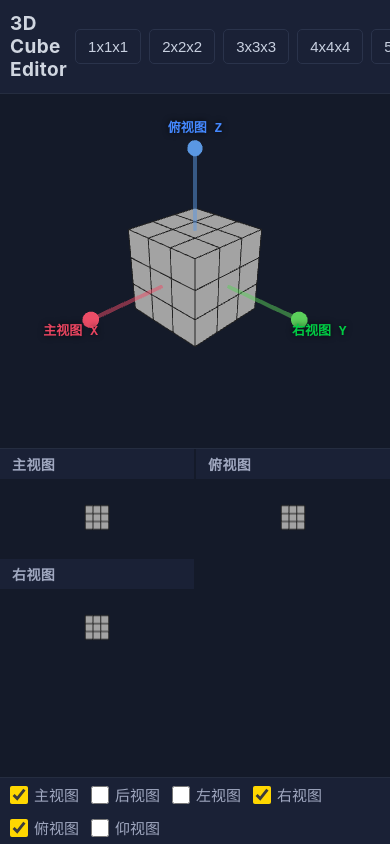
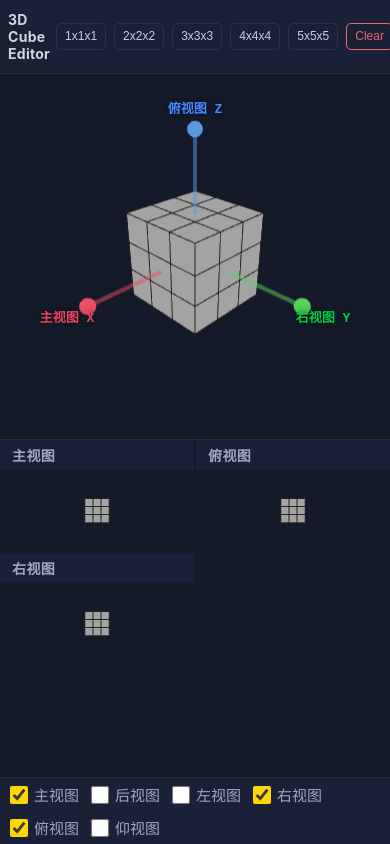
Before and after one commit to KuiH/cubes-3d-editor, a React (Vite) app: page / in a window 390 px wide. Built offline with nearby package versions, Linux system fonts and the light colour scheme.

Commit message:
移动端工具栏字体缩小，节约空间
全局基准 14px，标题 14px，按钮 12px，padding/gap 减小
PC端保持不变

```diff
--- a/src/App.css
+++ b/src/App.css
@@ -290,22 +290,22 @@
    ========================================== */
 @media (max-width: 768px) {
   .app {
-    font-size: 16px;
+    font-size: 14px;
   }
 
   .toolbar {
-    padding: 8px 10px;
-    gap: 8px;
+    padding: 6px 8px;
+    gap: 6px;
   }
 
   .toolbar-title {
-    font-size: 19px;
+    font-size: 14px;
   }
 
   .toolbar-buttons button,
   .mode-buttons .btn-mode {
-    padding: 6px 12px;
-    font-size: 15px;
+    padding: 4px 8px;
+    font-size: 12px;
   }
 
   .main-layout {
@@ -342,8 +342,8 @@
   }
 
   .color-trigger {
-    padding: 6px 12px;
-    font-size: 15px;
+    padding: 4px 8px;
+    font-size: 12px;
   }
 
   .color-panel {
```
Also changed, not shown: 1 other file (tests, documents, lock files or other folders).
